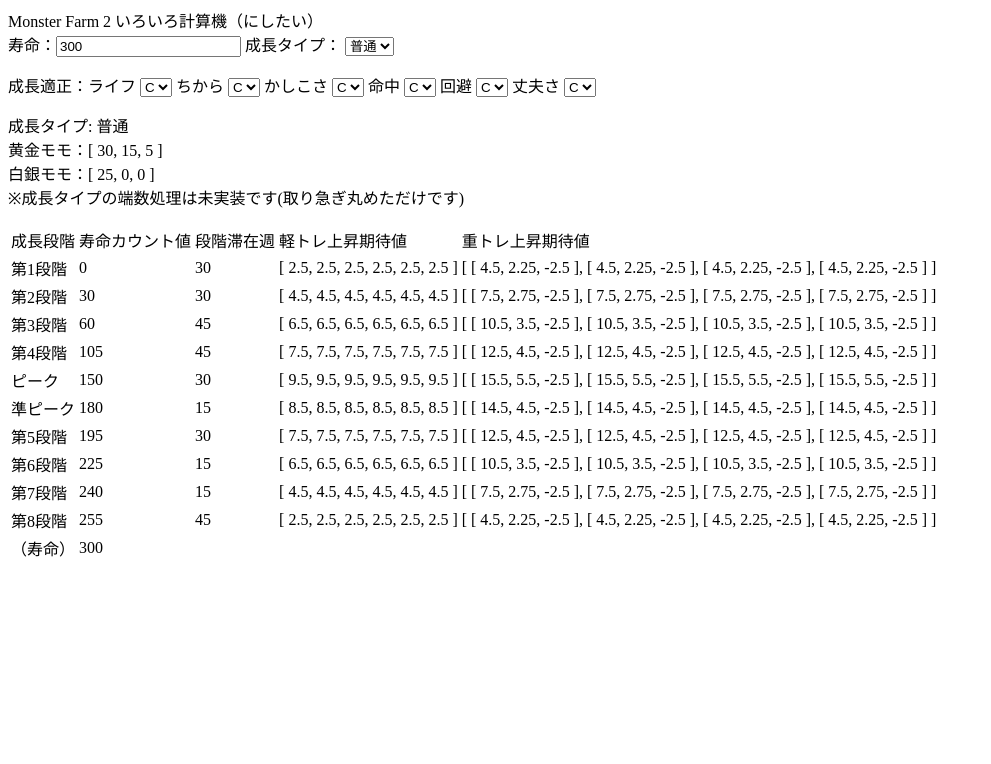
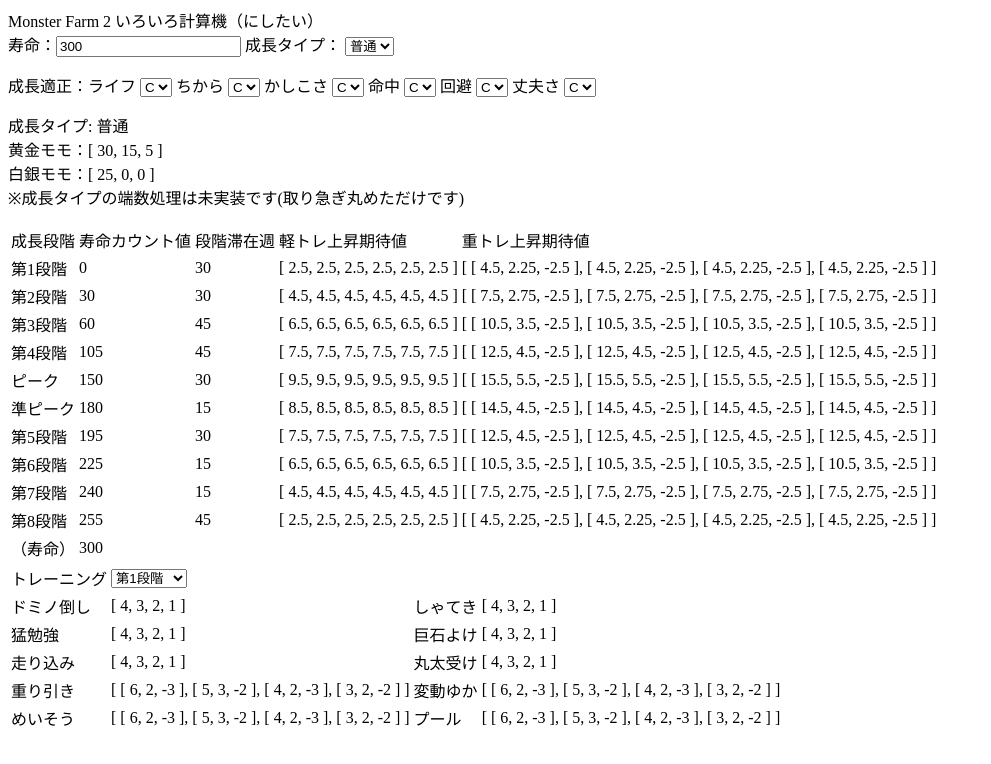
Before and after one commit to miihon-ani/mf-proj, a Vue app: page / in a window 1280 px wide. Shown: the top 764 px of the page, without its empty margins (0-991 px from the left). Built offline with nearby package versions, Linux system fonts and the light colour scheme.

Commit message:
9th develop and build (Public Prototype)

```diff
--- a/src/App.vue
+++ b/src/App.vue
@@ -95,7 +95,7 @@
       </thead>
       <tbody>
         <tr v-for="(value, index) in grow_stages[grow_type].value" :key="index">
-          <td>{{ grow_stage_names[index] }}</td>
+          <td @click="changeStair(index)">{{ grow_stage_names[index] }}</td>
           <td>{{ culcStage(index) }}</td>
           <td v-if="index < 10">{{ culcStageWeek(index) }}</td>
           <td v-else></td>
@@ -103,6 +103,64 @@
           <td v-else></td>
           <td v-if="index < 10">{{ culcTrainHeavyAverageAll(index) }}</td>
           <td v-else></td>
+        </tr>
+      </tbody>
+    </table>
+    <table v-if="lifespan.length > 0">
+      <thead>
+        <tr>
+          <td>トレーニング</td>
+          <td colspan="3">
+            <select v-model="stair">
+              <option
+                v-for="(item, index) in grow_stage_names"
+                :key="hoge"
+                :value="index"
+              >
+                {{ item }}
+              </option>
+            </select>
+          </td>
+        </tr>
+      </thead>
+      <tbody>
+        <tr>
+          <td>ドミノ倒し</td>
+          <td>{{ culcTrainLight(stair, pow_apt) }}</td>
+          <td>しゃてき</td>
+          <td>{{ culcTrainLight(stair, ski_apt) }}</td>
+        </tr>
+        <tr>
+          <td>猛勉強</td>
+          <td>{{ culcTrainLight(stair, int_apt) }}</td>
+          <td>巨石よけ</td>
+          <td>{{ culcTrainLight(stair, spd_apt) }}</td>
+        </tr>
+        <tr>
+          <td>走り込み</td>
+          <td>{{ culcTrainLight(stair, lif_apt) }}</td>
+          <td>丸太受け</td>
+          <td>{{ culcTrainLight(stair, def_apt) }}</td>
+        </tr>
+        <tr>
+          <td>重り引き</td>
+          <td>
+            {{ culcTrainHeavyCombi(stair, pow_apt, lif_apt) }}
+          </td>
+          <td>変動ゆか</td>
+          <td>
+            {{ culcTrainHeavyCombi(stair, spd_apt, int_apt) }}
+          </td>
+        </tr>
+        <tr>
+          <td>めいそう</td>
+          <td>
+            {{ culcTrainHeavyCombi(stair, int_apt, ski_apt) }}
+          </td>
+          <td>プール</td>
+          <td>
+            {{ culcTrainHeavyCombi(stair, def_apt, lif_apt) }}
+          </td>
         </tr>
       </tbody>
     </table>
@@ -125,6 +183,7 @@
       // 各種初期値定義
       lifespan: '300',
       grow_type: '2',
+      stair: '0',
       lif_apt: '2',
       pow_apt: '2',
       int_apt: '2',
@@ -181,6 +240,13 @@
     };
   },
   methods: {
+    // 段階変更
+    changeStair(stage) {
+      if (stage > 10) return 'えらー';
+      if (stage < 0) return 'えらー';
+      this.stair = stage;
+      return true;
+    },
     // 延命アイテム計算
     culcPeach(isGold) {
       let extend = 25; // 白銀モモ
@@ -285,7 +351,7 @@
     culcTrainHeavyAverageAll(stage) {
       return [
         this.culcTrainHeavyAverage(stage, this.pow_apt, this.lif_apt), // 重り引き
-        this.culcTrainHeavyAverage(stage, this.spd_apt, this.int_apt), // 移動ゆか
+        this.culcTrainHeavyAverage(stage, this.spd_apt, this.int_apt), // 変動ゆか
         this.culcTrainHeavyAverage(stage, this.int_apt, this.ski_apt), // めいそう
         this.culcTrainHeavyAverage(stage, this.def_apt, this.lif_apt) // プール
       ];
```
Also changed, not shown: 5 other files (tests, documents, lock files or other folders).
